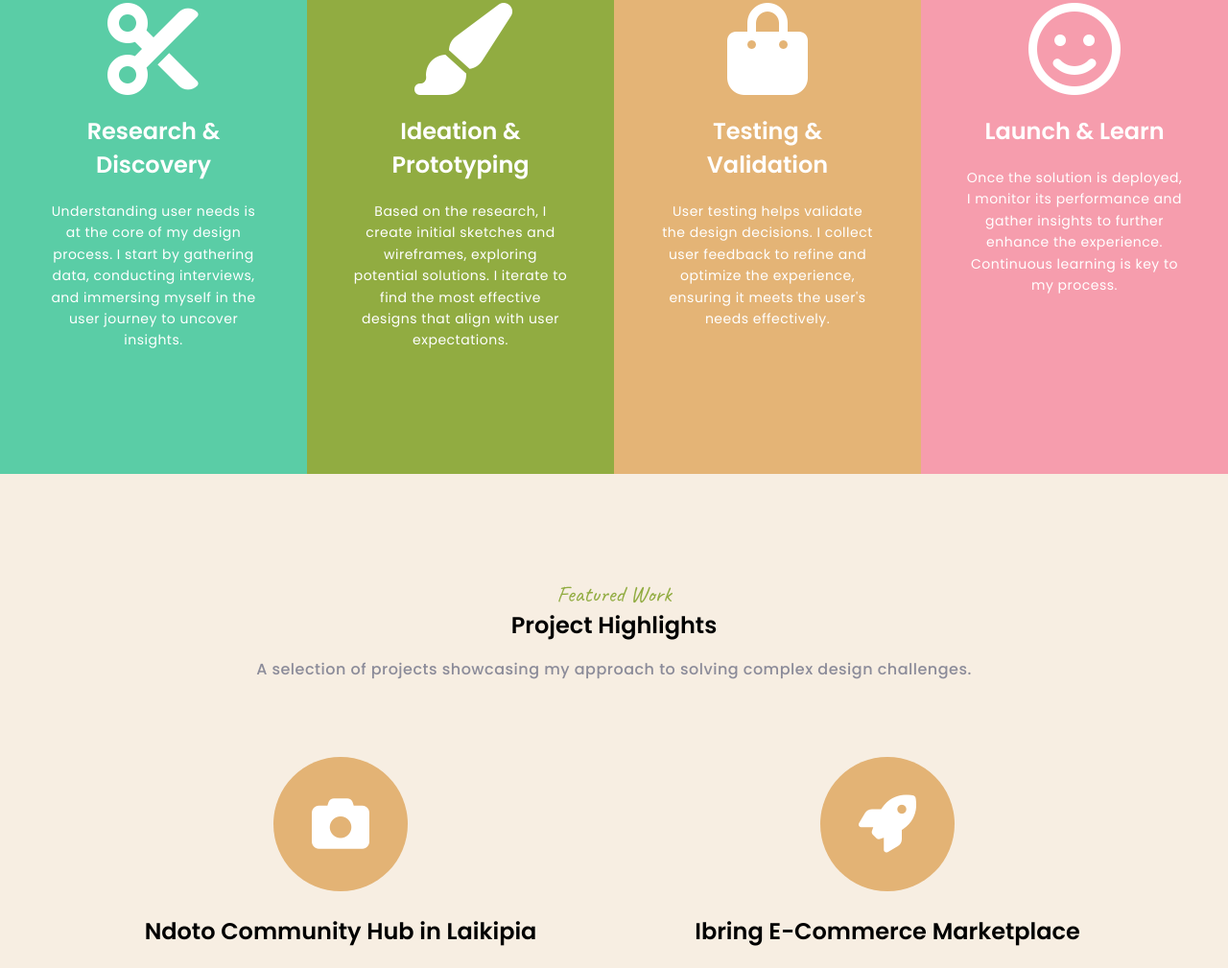
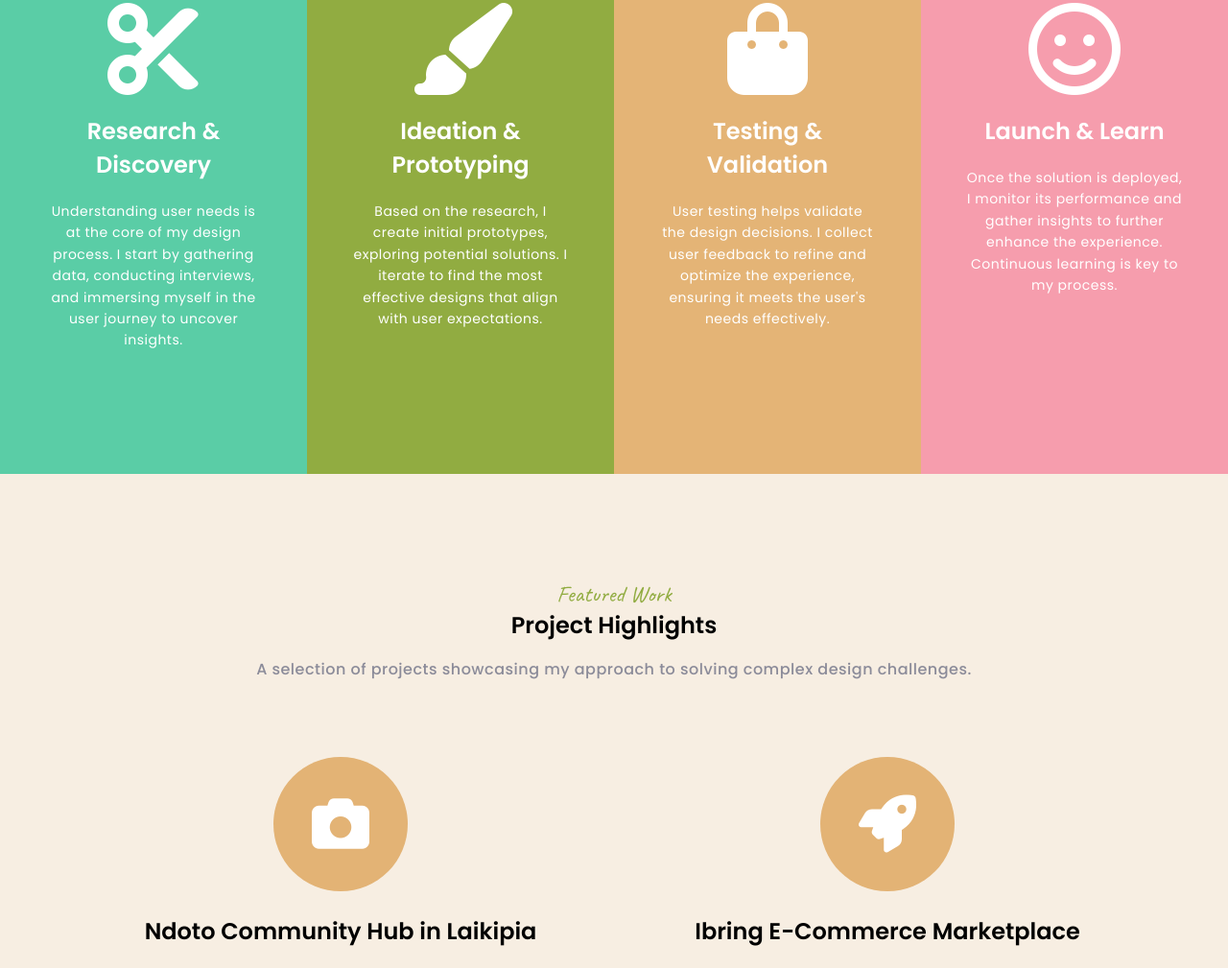
Before and after one commit to RyanManinga/Coming-soon, a plain HTML site: page index.html in a window 1280 px wide. Shown: the part 925-1934 px from the top of the page at 96% size. Drawn offline with Linux system fonts and the light colour scheme.

Commit message:
Few tweaks made

```diff
--- a/index.html
+++ b/index.html
@@ -54,7 +54,7 @@
                     <i class="fa fa-paint-brush"></i>
                     <figcaption>
                         <h3>Ideation & Prototyping</h3>
-                        <p>Based on the research, I create initial sketches and wireframes, exploring potential solutions. I iterate to find the most effective designs that align with user expectations.</p>
+                        <p>Based on the research, I create initial prototypes, exploring potential solutions. I iterate to find the most effective designs that align with user expectations.</p>
                     </figcaption>
                 </figure>
             </article>
```
